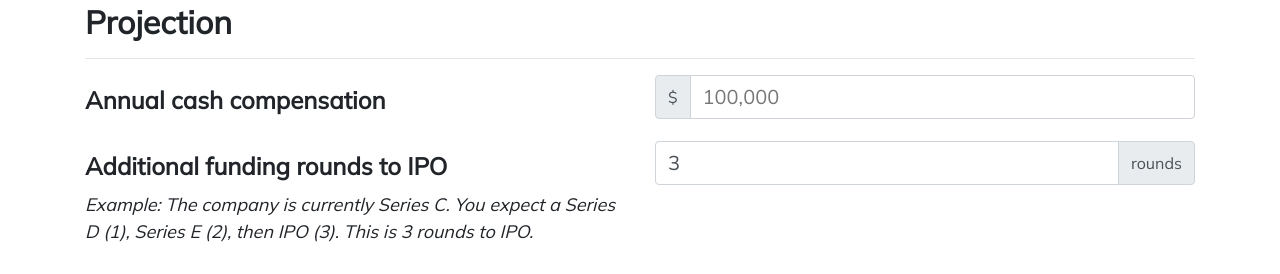
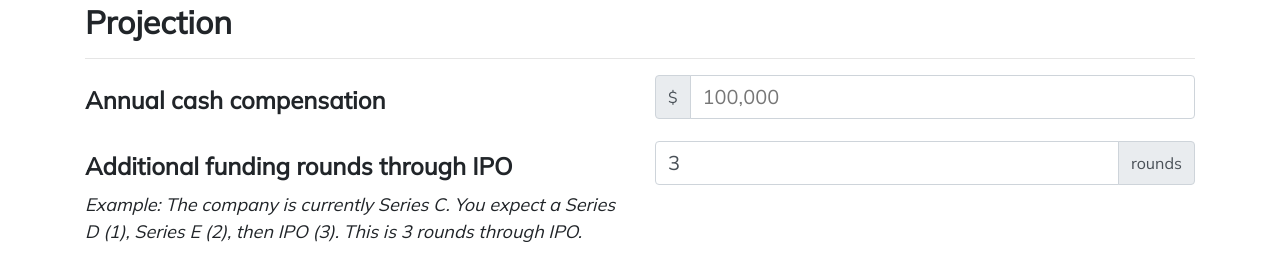
Before and after one commit to umbrant/startupequity, a plain HTML site: page index.html in a window 1280 px wide. Shown: the part 1202-1476 px from the top of the page. Drawn offline with nearby package versions, Linux system fonts and the light colour scheme; a web font is replaced by a local one.

Commit message:
text clarification

```diff
--- a/index.html
+++ b/index.html
@@ -201,9 +201,9 @@
                 <div class="form-group row">
                     <div class="col">
                         <label class="col-form-label" for="numberOfRoundsToIPO">
-                            Additional funding rounds to IPO</label>
+                            Additional funding rounds through IPO</label>
                         <p class="font-italic">Example: The company is currently Series C. You expect a Series D (1),
-                            Series E (2), then IPO (3). This is 3 rounds to IPO.</p>
+                            Series E (2), then IPO (3). This is 3 rounds through IPO.</p>
                     </div>
                     </label>
                     <div class="col">
```
